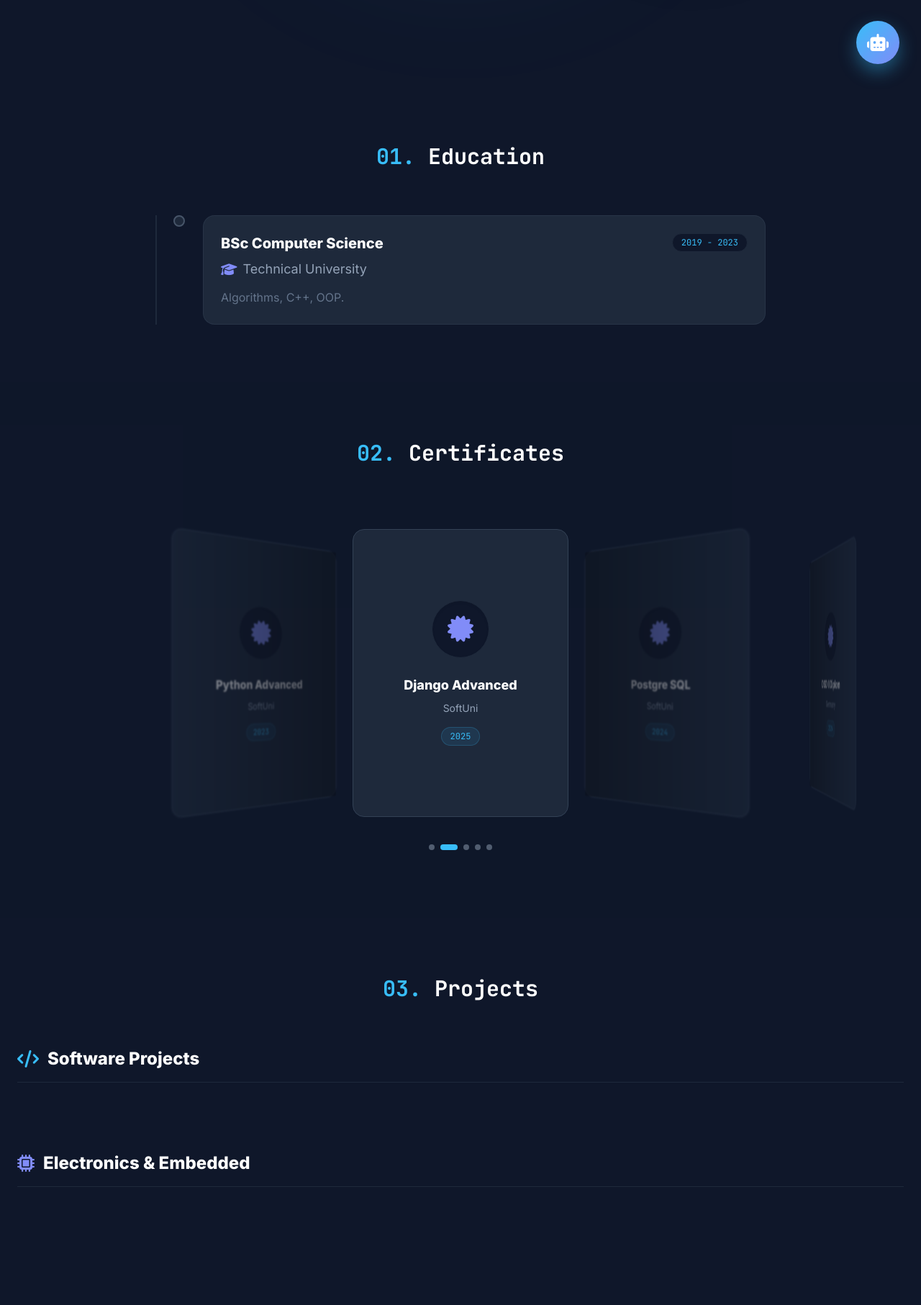
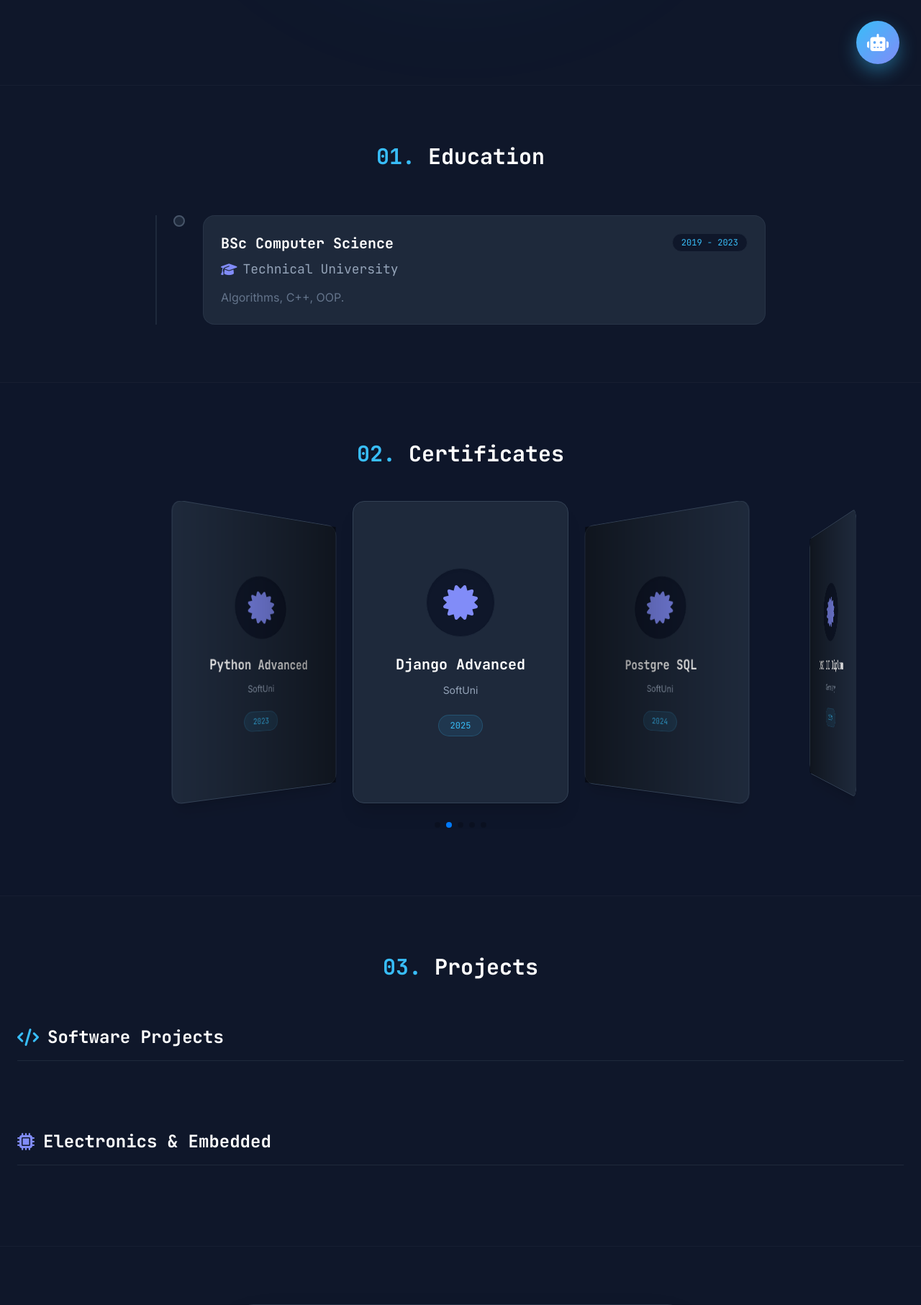
Before and after one commit to Veselin15/Web_Portfolio, a Django app: page / in a window 1280 px wide. Shown: the part 681-2494 px from the top of the page at 72% size. Run offline with Django 5.2, Linux system fonts and the light colour scheme; data that the repository does not hold is empty; parts of the project's set-up code (start-up, migrations or seed data) failed here and were passed over; some libraries are stand-ins or nearby versions.

Commit message:
tailwind and certificates fix, but problem with navbar

```diff
--- a/static/portfolio/css/style.css
+++ b/static/portfolio/css/style.css
@@ -1,30 +1,163 @@
-/* --- GLOBAL RESET --- */
-html {
-    scroll-behavior: smooth; /* Плавно скролване */
-    scroll-padding-top: 80px; /* За да не се крият заглавията под менюто */
+/* --- MODERN CLEAN DARK THEME (Final Fix) --- */
+@import url('https://fonts.googleapis.com/css2?family=JetBrains+Mono:wght@400;700&family=Inter:wght@300;400;600;800&display=swap');
+
+:root {
+    --bg-body: #0f172a;       /* Тъмно синьо-сиво */
+    --bg-card: #1e293b;       /* По-светло за картите */
+    --primary: #38bdf8;       /* Sky Blue */
+    --accent: #818cf8;        /* Indigo */
+    --text-main: #f1f5f9;     /* Почти бяло */
+    --text-muted: #94a3b8;    /* Сиво */
+    --border: #334155;        /* Рамки */
 }
 
-/* --- SWIPER CUSTOMIZATION (Tailwind can't reach inside JS libs easily) --- */
-.certificate-swiper {
-    width: 100%;
-    padding: 40px 0 60px 0;
+/* --- 1. FIX SCROLLING BEHAVIOR --- */
+html {
+    scroll-behavior: smooth !important; /* Плавно скролване */
 }
 
-.certificate-swiper .swiper-slide {
-    width: 300px;
-    height: 400px;
-    opacity: 0.5;
-    transition: all 0.3s;
-    filter: blur(1px);
+* { box-sizing: border-box; margin: 0; padding: 0; }
+
+body {
+    background-color: var(--bg-body);
+    color: var(--text-main);
+    font-family: 'Inter', sans-serif;
+    line-height: 1.6;
+    overflow-x: hidden;
 }
 
-.certificate-swiper .swiper-slide-active {
-    opacity: 1;
-    transform: scale(1.05);
-    z-index: 10;
-    filter: blur(0);
+a { text-decoration: none; color: inherit; transition: 0.3s; }
+ul { list-style: none; padding: 0; margin: 0; }
+h1, h2, h3, h4, h5 { font-family: 'JetBrains Mono', monospace; font-weight: 700; color: #fff; }
+
+/* --- 2. NAVBAR STYLES --- */
+.navbar {
+    position: fixed;
+    top: 0; left: 0; width: 100%;
+    height: 70px;
+    background-color: rgba(15, 23, 42, 0.95); /* Плътен фон */
+    backdrop-filter: blur(10px);
+    border-bottom: 1px solid var(--border);
+    z-index: 1000;
+    display: flex; align-items: center;
 }
 
-/* Pagination dots color fix */
-.swiper-pagination-bullet { background: #94a3b8; opacity: 0.5; }
-.swiper-pagination-bullet-active { background: #38bdf8; opacity: 1; width: 24px; border-radius: 4px; }
+.navbar-content {
+    display: flex; justify-content: space-between; align-items: center;
+    width: 100%; max-width: 1200px; margin: 0 auto; padding: 0 2rem;
+}
+
+.nav-logo { font-size: 1.5rem; font-weight: 700; font-family: 'JetBrains Mono', monospace; }
+.text-primary { color: var(--primary); }
+
+/* Desktop Menu */
+.nav-menu { display: flex; gap: 2rem; align-items: center; }
+.nav-link { color: var(--text-muted); font-weight: 500; font-size: 0.9rem; cursor: pointer; }
+.nav-link:hover { color: var(--primary); }
+
+/* Mobile Menu Toggle Button */
+.menu-toggle {
+    display: none; /* Скрито на десктоп */
+    background: none; border: none; color: white; font-size: 1.5rem; cursor: pointer;
+}
+
+/* Mobile Menu Container */
+.mobile-menu {
+    position: fixed; top: 70px; left: 0; width: 100%;
+    background-color: var(--bg-card);
+    border-bottom: 1px solid var(--border);
+    padding: 1rem;
+    display: none; /* Скрито по подразбиране */
+    flex-direction: column; gap: 1rem; text-align: center;
+    z-index: 999;
+    box-shadow: 0 10px 30px rgba(0,0,0,0.5);
+}
+
+.mobile-menu.active { display: flex; } /* Показва се с JS */
+
+.btn-primary {
+    background: var(--primary); color: #0f172a; padding: 0.5rem 1.2rem;
+    border-radius: 0.5rem; font-weight: 700; border: none; cursor: pointer;
+}
+.btn-primary:hover { background: #0ea5e9; transform: translateY(-2px); }
+
+.btn-outline {
+    background: transparent; border: 1px solid var(--border); color: var(--text-muted);
+    padding: 0.5rem 1.2rem; border-radius: 0.5rem; font-weight: 600; cursor: pointer;
+}
+.btn-outline:hover { border-color: var(--primary); color: white; }
+
+/* --- SECTIONS --- */
+section {
+    padding: 6rem 0;
+    border-bottom: 1px solid rgba(255, 255, 255, 0.03);
+}
+/* Fix: Заглавието да не влиза под менюто */
+section[id] { scroll-margin-top: 90px; }
+
+.container { max-width: 1200px; margin: 0 auto; padding: 0 2rem; }
+
+.section-title {
+    text-align: center; font-size: 2.5rem; margin-bottom: 4rem;
+}
+.section-title span { color: var(--primary); margin-right: 10px; }
+
+/* --- TIMELINE (Centered Education) --- */
+.timeline {
+    max-width: 700px; margin: 0 auto;
+    display: flex; flex-direction: column; gap: 2rem;
+    border-left: 2px solid var(--border); padding-left: 2rem;
+}
+
+.timeline-item { position: relative; }
+.timeline-dot {
+    position: absolute; left: -2.6rem; top: 0.5rem;
+    width: 1rem; height: 1rem; background: var(--bg-body);
+    border: 2px solid var(--primary); border-radius: 50%;
+}
+
+.timeline-card {
+    background: var(--bg-card); padding: 1.5rem;
+    border-radius: 1rem; border: 1px solid var(--border);
+    transition: transform 0.3s;
+}
+.timeline-card:hover { transform: translateX(10px); border-color: var(--primary); }
+
+/* --- PROJECTS GRID --- */
+.projects-grid {
+    display: grid;
+    grid-template-columns: repeat(auto-fit, minmax(300px, 1fr));
+    gap: 2rem;
+}
+
+.project-card {
+    background: var(--bg-card); border: 1px solid var(--border);
+    border-radius: 1rem; overflow: hidden; display: flex; flex-direction: column; height: 100%;
+    transition: 0.3s;
+}
+.project-card:hover { transform: translateY(-5px); border-color: var(--primary); }
+
+.project-img-wrapper { height: 200px; overflow: hidden; position: relative; background: #000; }
+.project-img { width: 100%; height: 100%; object-fit: cover; transition: 0.5s; }
+.project-card:hover .project-img { transform: scale(1.1); }
+
+.project-body { padding: 1.5rem; flex-grow: 1; display: flex; flex-direction: column; }
+.project-meta { font-size: 0.8rem; color: var(--text-muted); margin-bottom: 1rem; font-family: monospace; }
+.badge { display: inline-block; border: 1px solid var(--border); padding: 2px 8px; border-radius: 4px; font-size: 0.8rem; }
+
+/* --- FOOTER --- */
+footer {
+    text-align: center; padding: 3rem; background: var(--bg-card);
+    border-top: 1px solid var(--border); margin-top: 4rem;
+}
+
+/* --- MOBILE RESPONSIVE --- */
+@media (max-width: 768px) {
+    .nav-menu { display: none; } /* Hide desktop menu */
+    .menu-toggle { display: block; } /* Show hamburger */
+
+    .hero-grid { grid-template-columns: 1fr; text-align: center; }
+    .hero-img-box { margin: 0 auto; }
+    .timeline { padding-left: 1rem; border: none; } /* Simple timeline on mobile */
+    .timeline-dot { display: none; }
+}
--- a/templates/common/base.html
+++ b/templates/common/base.html
@@ -6,7 +6,8 @@
     <meta name="viewport" content="width=device-width, initial-scale=1.0">
     <title>{% block title %}Veselin's Portfolio{% endblock %}</title>
 
-    <link href="https://fonts.googleapis.com/css2?family=JetBrains+Mono:wght@400;700&family=Inter:wght@300;400;600;800&display=swap" rel="stylesheet">
+    <link href="https://fonts.googleapis.com/css2?family=JetBrains+Mono:wght@400;700&family=Inter:wght@300;400;600;800&display=swap"
+          rel="stylesheet">
 
     <link rel="stylesheet" href="https://cdnjs.cloudflare.com/ajax/libs/font-awesome/6.4.0/css/all.min.css">
 
@@ -40,20 +41,25 @@
 </head>
 <body class="bg-bg text-slate-200 font-sans antialiased selection:bg-primary selection:text-bg">
 
-    <nav class="fixed w-full z-50 top-0 start-0 bg-bg/90 backdrop-blur-md border-b border-slate-800">
+<nav class="fixed w-full z-50 top-0 start-0 bg-[#0f172a] border-b border-slate-800 shadow-lg">
     <div class="max-w-7xl mx-auto flex flex-wrap items-center justify-between p-4">
         <a href="{% url 'home' %}" class="flex items-center space-x-2 group">
-                <span class="text-2xl font-mono font-bold text-white group-hover:text-primary transition">Veselin<span class="text-primary group-hover:text-white">.Dev</span></span>
+            <span class="text-2xl font-mono font-bold text-white group-hover:text-sky-400 transition">Veselin<span
+                    class="text-sky-400 group-hover:text-white">.Dev</span></span>
         </a>
 
         <div class="hidden md:block w-auto">
-                <ul class="flex space-x-8 font-medium">
-                    <li><a href="{% url 'home' %}#about" class="hover:text-primary transition-colors py-2">About</a></li>
-                    <li><a href="{% url 'home' %}#education" class="hover:text-primary transition-colors py-2">Education</a></li>
-                    <li><a href="{% url 'home' %}#certificates" class="hover:text-primary transition-colors py-2">Certificates</a></li>
-                    <li><a href="{% url 'home' %}#projects" class="hover:text-primary transition-colors py-2">Projects</a></li>
+            <ul class="flex space-x-8 font-medium text-slate-300">
+                <li><a href="{% url 'home' %}#about" class="hover:text-sky-400 transition-colors py-2">About</a></li>
+                <li><a href="{% url 'home' %}#education" class="hover:text-sky-400 transition-colors py-2">Education</a>
+                </li>
+                <li><a href="{% url 'home' %}#certificates" class="hover:text-sky-400 transition-colors py-2">Certificates</a>
+                </li>
+                <li><a href="{% url 'home' %}#projects" class="hover:text-sky-400 transition-colors py-2">Projects</a>
+                </li>
                 <li>
-                        <a href="{% url 'home' %}#contact" class="bg-primary text-bg px-5 py-2 rounded-lg font-bold hover:bg-sky-400 transition-transform transform hover:-translate-y-0.5">Contact</a>
+                    <a href="{% url 'home' %}#contact"
+                       class="bg-sky-400 text-slate-900 px-5 py-2 rounded-lg font-bold hover:bg-sky-300 transition">Contact</a>
                 </li>
             </ul>
         </div>
@@ -68,7 +74,8 @@
 </main>
 
 <footer class="bg-card border-t border-slate-800 py-10 mt-20 text-center text-secondary">
-        <p class="font-mono text-sm">&copy; 2025 Vladimir. Built with <span class="text-primary">Django & Tailwind</span>.</p>
+    <p class="font-mono text-sm">&copy; 2025 Vladimir. Built with <span class="text-primary">Django & Tailwind</span>.
+    </p>
 </footer>
 
 <script src="https://cdn.jsdelivr.net/npm/swiper@11/swiper-bundle.min.js"></script>
--- a/templates/portfolio/index.html
+++ b/templates/portfolio/index.html
@@ -56,20 +56,26 @@
         </div>
     </section>
 
-    <section id="certificates" class="py-20 bg-slate-900/30">
+<section id="certificates" class="py-20 bg-slate-900/50">
         <div class="max-w-7xl mx-auto px-6">
-            <h2 class="text-3xl font-mono font-bold text-center mb-12 text-white"><span class="text-primary">02.</span> Certificates</h2>
+            <h2 class="text-3xl font-mono font-bold text-center mb-12 text-white"><span class="text-sky-400">02.</span> Certificates</h2>
 
-            <div class="swiper certificate-swiper">
+            <div class="swiper certificate-swiper w-full pb-12">
                 <div class="swiper-wrapper">
                     {% for cert in certificates %}
-                    <div class="swiper-slide bg-card border border-slate-700 rounded-2xl p-8 flex flex-col items-center justify-center text-center hover:border-primary/30 transition-colors">
-                        <div class="w-20 h-20 bg-slate-900 rounded-full flex items-center justify-center mb-6 shadow-inner border border-slate-800">
-                            <i class="fas fa-certificate text-4xl text-accent"></i>
+                    <div class="swiper-slide w-[300px] h-[420px] bg-[#1e293b] rounded-2xl border border-slate-700 p-6 flex flex-col items-center justify-center text-center transition-all duration-300 hover:border-sky-500 shadow-xl">
+
+                        <div class="w-24 h-24 rounded-full bg-slate-900 flex items-center justify-center mb-6 shadow-inner border border-slate-800">
+                            <i class="fas fa-certificate text-5xl text-indigo-400"></i>
                         </div>
-                        <h5 class="text-lg font-bold text-white mb-2">{{ cert.title }}</h5>
-                        <p class="text-slate-400 text-sm mb-4">{{ cert.issuer }}</p>
-                        <span class="text-xs font-mono text-primary bg-primary/10 px-3 py-1 rounded-full border border-primary/20">{{ cert.year }}</span>
+
+                        <h5 class="text-xl font-bold text-white mb-3 line-clamp-2">{{ cert.title }}</h5>
+
+                        <p class="text-slate-400 text-sm mb-6 font-medium">{{ cert.issuer }}</p>
+
+                        <span class="text-xs font-mono text-sky-400 bg-sky-400/10 px-4 py-1.5 rounded-full border border-sky-400/20">
+                            {{ cert.year }}
+                        </span>
                     </div>
                     {% endfor %}
                 </div>
```
Also changed, not shown: static/portfolio/css/swiper.css (+21 -25 lines). Lines whose indentation alone changed are shown as unchanged.
